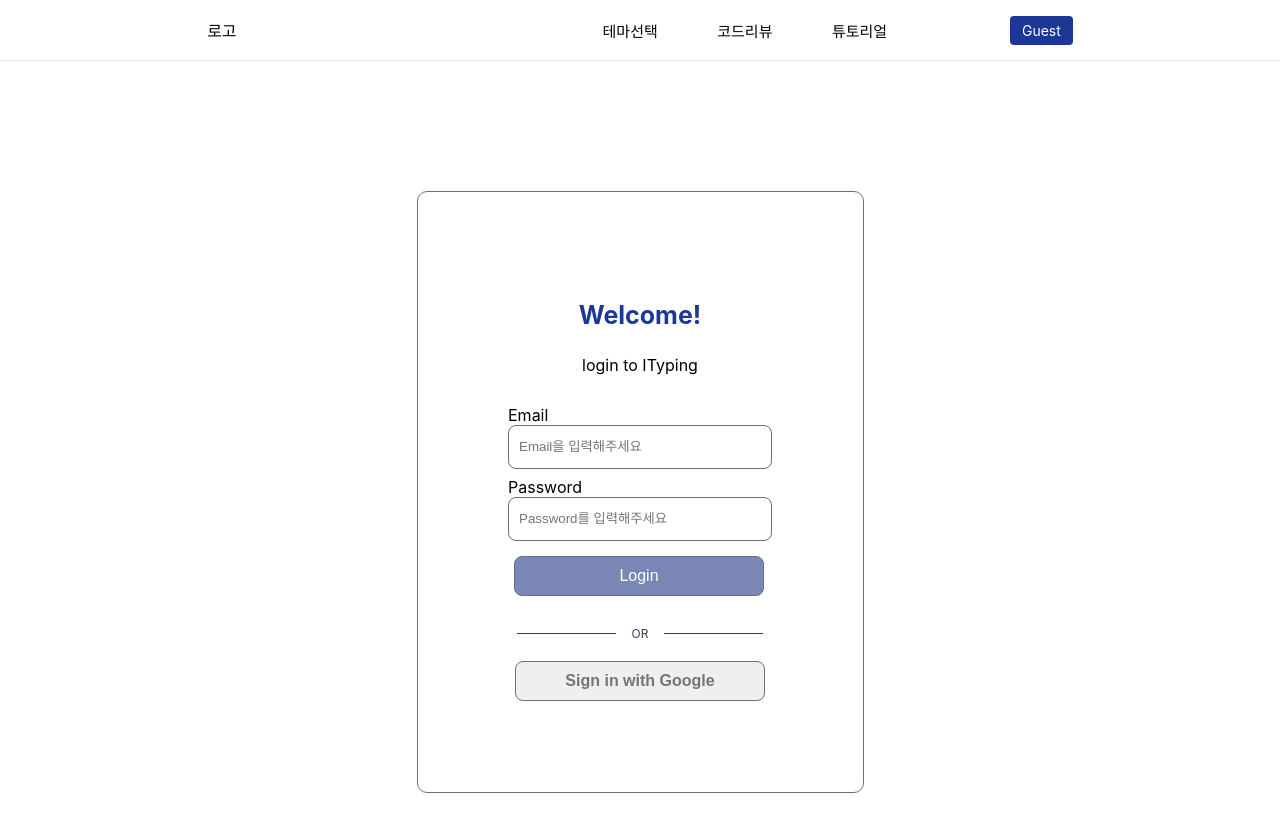
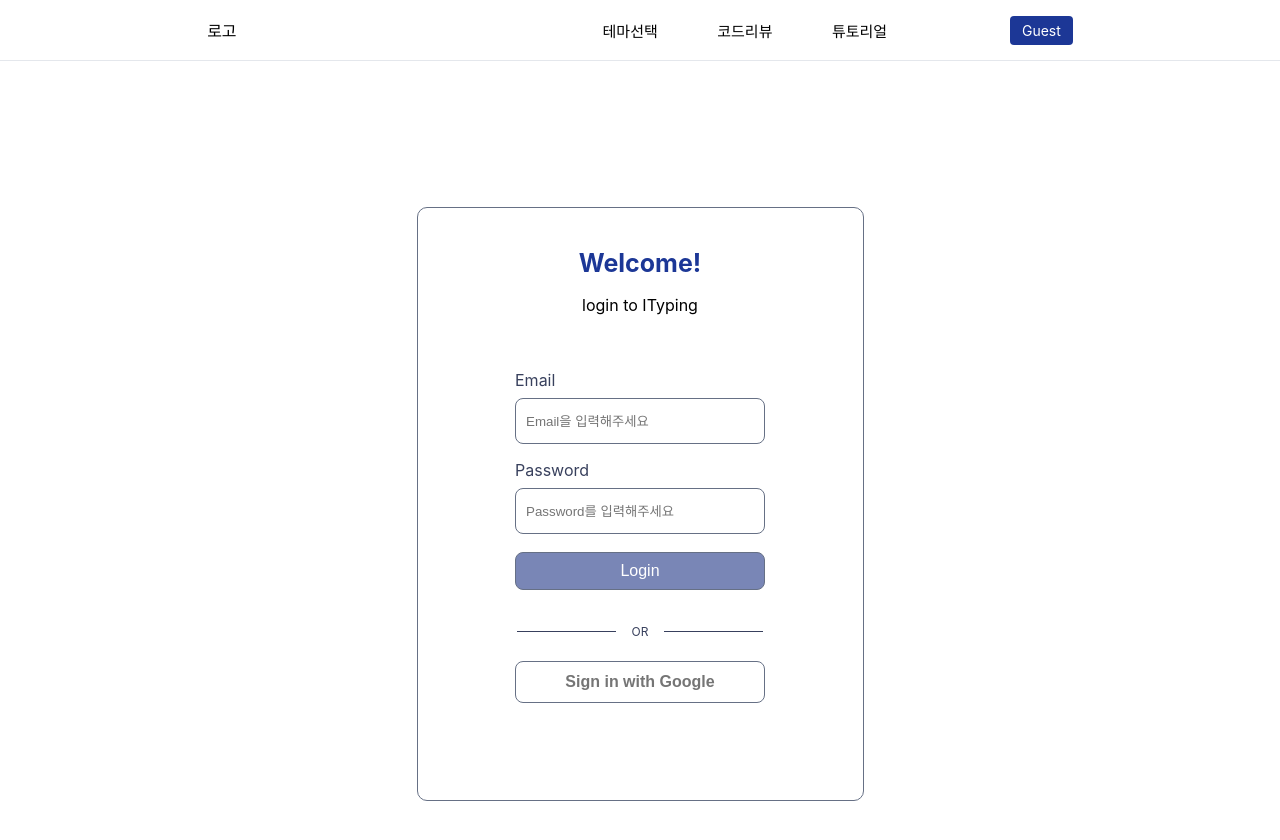
Before and after one commit to youjin0411/ityping-client, a React (Create React App) app: page /login in a window 1280 px wide. Shown: the top 840 px of the page. Built offline with nearby package versions, Linux system fonts and the light colour scheme.

Commit message:
Login css 수정

```diff
--- a/src/components/pages/Login.jsx
+++ b/src/components/pages/Login.jsx
@@ -33,11 +33,11 @@ const Login = () => {
     return (
         <Container>
             <Welcome>Welcome!</Welcome>
-            <Text style={{marginBottom: '30px'}}>login to ITyping</Text>
+            <Text>login to ITyping</Text>
             <Form onSubmit={onSubmitHandler}>
-                <label>Email</label>
+                <Label>Email</Label>
                 <InputEmail type='email' value={Email} onChange={onEmailHandler} placeholder='Email을 입력해주세요'/>
-                <label>Password</label>
+                <Label>Password</Label>
                 <InputPw type='password' value={Password} onChange={onPasswordHandler} placeholder='Password를 입력해주세요'/>
                 <LoginBtn formAction=''>Login</LoginBtn>
             </Form>
@@ -48,13 +48,12 @@ const Login = () => {
 }
 
 const Container = styled.div`
-    margin: 130px auto;
+    margin: 146px auto;
     width: 445px;
-    height: 600px;
+    height: 592px;
     display: flex;
-    justify-content: center;
+    flex-direction: column;
     align-items: center;
-    flex-direction: column;
     border: 1px solid #667085;
     border-radius: 10px;
 `;
@@ -62,11 +61,13 @@ const Container = styled.div`
 const Welcome = styled.h1`
     color: #1C3796;
     font-size: 25px;
+    margin: 0;
+    margin-top: 40px;
 `;
 
 const Text = styled.p`
     font-size: 16px;
-    margin: 8px 0;
+    margin: 17px 0;
 `;
 
 const Form = styled.form`
@@ -75,10 +76,22 @@ const Form = styled.form`
     justify-content: center;
 `;
 
+const Label = styled.label`
+    color: #38405D;
+
+    &:nth-child(1) {
+        margin-top: 38px;
+    }
+
+    &:nth-child(3) {
+        margin-top: 16px;
+    }
+`;
+
 const InputEmail = styled.input`
-    width: 250px;
-    height: 40px;
-    margin-bottom: 8px;
+    width: 236px;
+    height: 42px;
+    margin-top: 8px;
     border: 1px solid #667085;
     border-radius: 8px;
     padding-left: 10px;
@@ -86,9 +99,9 @@ const InputEmail = styled.input`
 `;
 
 const InputPw = styled.input`
-    width: 250px;
-    height: 40px;
-    margin-bottom: 15px;
+    width: 236px;
+    height: 42px;
+    margin-top: 8px;
     border: 1px solid #667085;
     border-radius: 8px;
     padding-left: 10px;
@@ -97,8 +110,8 @@ const InputPw = styled.input`
 
 const LoginBtn = styled.button`
     width: 250px;
-    height: 40px;
-    margin-left: 6px;
+    height: 38px;
+    margin-top: 18px;
     color: white;
     border: 1px solid #667085;
     background-color: #7986B6;
@@ -111,8 +124,8 @@ const Or = styled.div`
     align-items: center;
     color: #38405D;
     font-size: 12px;
-    margin-top: 30px;
-    margin-bottom: 20px;
+    margin-top: 34px;
+    margin-bottom: 22px;
 
     &::before {
         content: "";
@@ -139,7 +152,8 @@ const Or = styled.div`
 
 const Button = styled.button`
     width: 250px;
-    height: 40px;
+    height: 42px;
+    background-color: #ffffff;
     color: #757575;
     border: 1px solid #667085;
     border-radius: 8px;
--- a/src/components/pages/SignUp.jsx
+++ b/src/components/pages/SignUp.jsx
@@ -1,9 +1,8 @@
 import React from 'react';
 import styled from 'styled-components';
 
-const SignUp = (props) => {
+const SignUp = () => {
     return (
-        <>
         <Container>
             <Welcome>Welcome!</Welcome>
             <Text style={{marginBottom: '30px'}}>SignUp to ITyping</Text>
@@ -23,7 +22,6 @@ const SignUp = (props) => {
             <Or>OR</Or>
             <Button>Sign up with Google</Button>
         </Container>
-        </>
     )
 }
 
```
Lines whose indentation alone changed are shown as unchanged.
